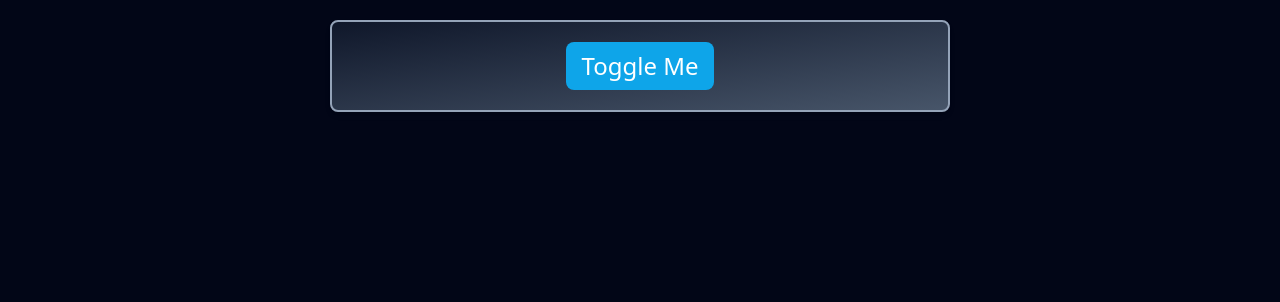
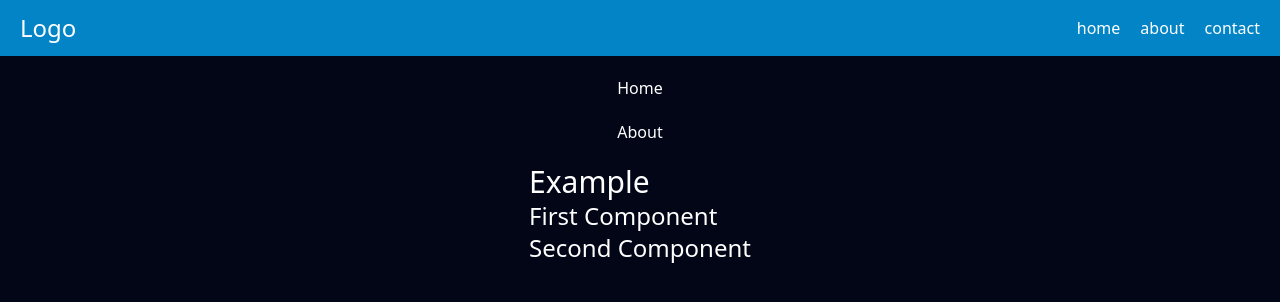
Before and after one commit to danzBraham/learning-react, a React (Vite) app: page / in a window 1280 px wide. Shown: the top 302 px of the page. Built offline with nearby package versions, Linux system fonts and the light colour scheme.

Commit message:
feat(react-project-structure): Complete project structure topics

```diff
--- a/src/App.jsx
+++ b/src/App.jsx
@@ -10,7 +10,7 @@
 // import UseEffectBasics from "./topics/02-useEffect/02-useEffect-basics";
 // import UseEffectMultiple from "./topics/02-useEffect/03-useEffect-multiple-effects";
 // import UseEffectFetchData from "./topics/02-useEffect/04-useEffect-fetch-data";
-import CleanupFunction from "./topics/02-useEffect/05-cleanup-function";
+// import CleanupFunction from "./topics/02-useEffect/05-cleanup-function";
 
 // Conditional Rendering
 // import MultipleReturnsBasics from "./topics/03-conditional-rendering/01-multiple-returns-basics";
@@ -21,12 +21,25 @@ import CleanupFunction from "./topics/02-useEffect/05-cleanup-function";
 // import ToggleChallenge from "./topics/03-conditional-rendering/06-toggle-challenge";
 // import UserChallenge from "./topics/03-conditional-rendering/07-user-challenge";
 
+// Project Structure
+// Default Export
+import Navbar from "./topics/04-project-structure/components/Navbar";
+// Named Export
+import { Home, About } from "./topics/04-project-structure/Pages";
+// Export Group
+import Example from "./topics/04-project-structure/Example";
+
 export default function App() {
   document.documentElement.style.backgroundColor = "#020617";
 
   return (
-    <main className="flex flex-col items-center justify-center gap-5 p-5">
-      <CleanupFunction />
-    </main>
+    <>
+      <Navbar />
+      <main className="flex flex-col items-center justify-center gap-5 p-5">
+        <Home />
+        <About />
+        <Example />
+      </main>
+    </>
   );
 }
--- /dev/null
+++ b/src/topics/04-project-structure/Example/FirstComponent.jsx
@@ -0,0 +1,3 @@
+export default function FirstComponent() {
+  return <h1 className="text-2xl">First Component</h1>;
+}
--- /dev/null
+++ b/src/topics/04-project-structure/Example/SecondComponent.jsx
@@ -0,0 +1,3 @@
+export default function SecondComponent() {
+  return <h1 className="text-2xl">Second Component</h1>;
+}
--- /dev/null
+++ b/src/topics/04-project-structure/Example/index.jsx
@@ -0,0 +1,12 @@
+import FirstComponent from "./FirstComponent";
+import SecondComponent from "./SecondComponent";
+
+export default function Example() {
+  return (
+    <div className="text-white">
+      <h1 className="text-3xl">Example</h1>
+      <FirstComponent />
+      <SecondComponent />
+    </div>
+  );
+}
--- /dev/null
+++ b/src/topics/04-project-structure/Pages/About.jsx
@@ -0,0 +1,3 @@
+export default function Home() {
+  return <h1 className="text-white">About</h1>;
+}
--- /dev/null
+++ b/src/topics/04-project-structure/Pages/Home.jsx
@@ -0,0 +1,3 @@
+export default function Home() {
+  return <h1 className="text-white">Home</h1>;
+}
--- /dev/null
+++ b/src/topics/04-project-structure/Pages/index.jsx
@@ -0,0 +1,4 @@
+import Home from "./Home";
+import About from "./About";
+
+export { Home, About };
--- /dev/null
+++ b/src/topics/04-project-structure/components/Navbar/Navbar.jsx
@@ -0,0 +1,20 @@
+export default function Navbar() {
+  return (
+    <nav className="flex w-full items-center justify-between bg-sky-600 px-5 py-3 text-white">
+      <a href="Logo" className="text-2xl">
+        Logo
+      </a>
+      <ul className="flex gap-5">
+        <li>
+          <a href="home">home</a>
+        </li>
+        <li>
+          <a href="about">about</a>
+        </li>
+        <li>
+          <a href="contact">contact</a>
+        </li>
+      </ul>
+    </nav>
+  );
+}
--- /dev/null
+++ b/src/topics/04-project-structure/components/Navbar/index.jsx
@@ -0,0 +1 @@
+export { default } from "./Navbar";
```
